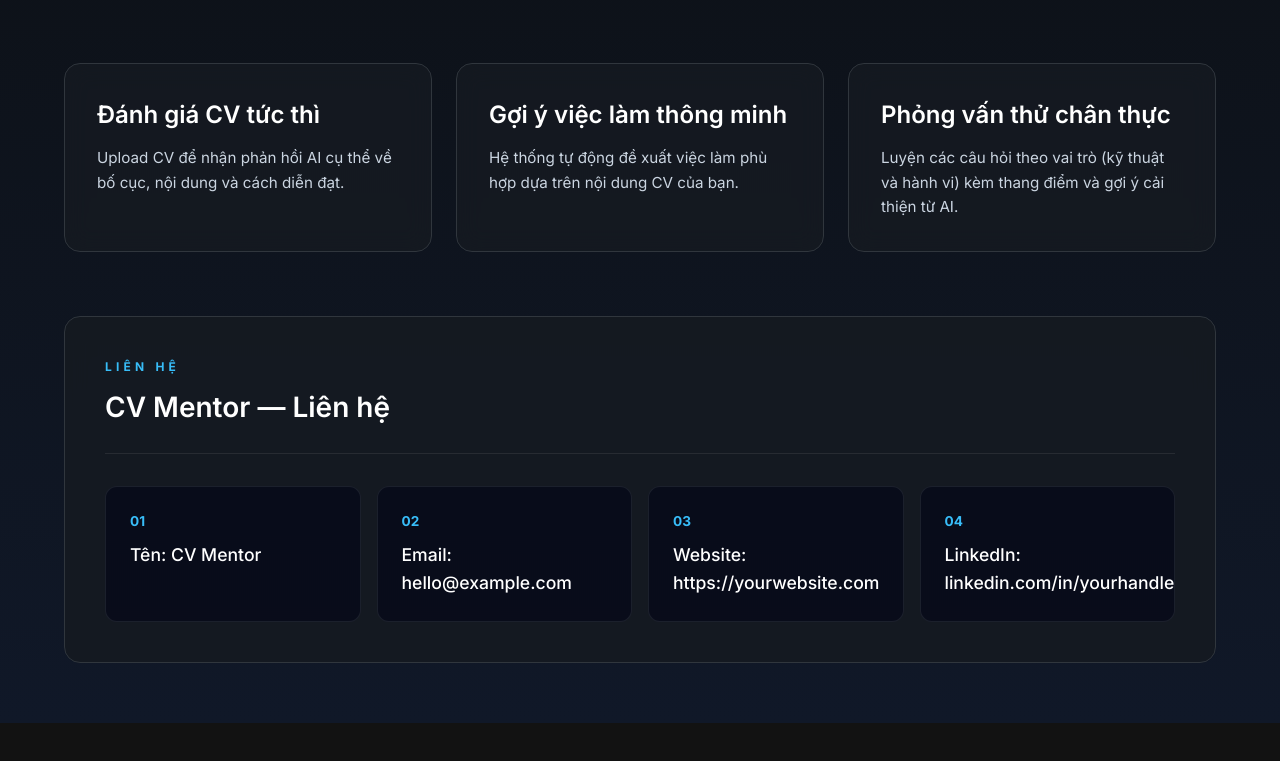
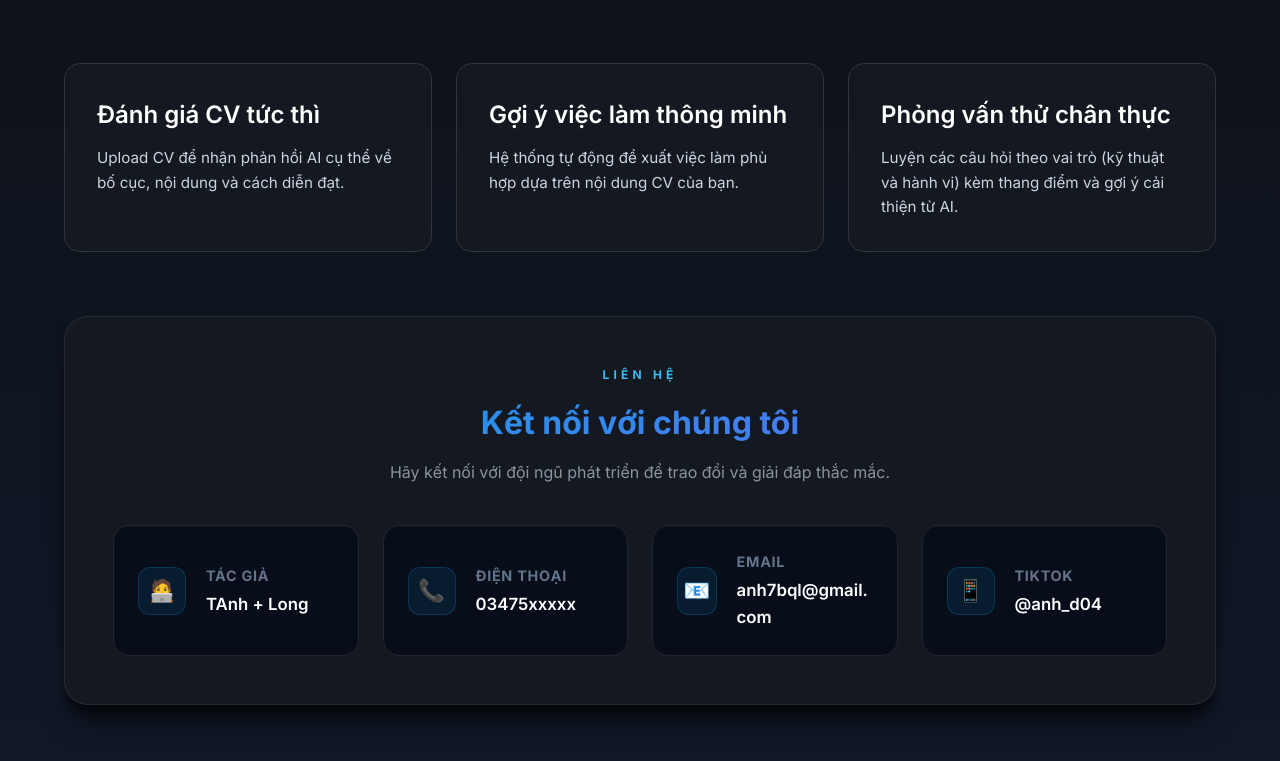
Before and after one commit to Anh17042004/Smart_CV_analys_system, a Vue app in the folder frontend/: page / in a window 1280 px wide. Shown: the part 739-1500 px from the top of the page. Before the commit the page ends 1462 px from the top, so only its background shows below. Built offline with nearby package versions, Linux system fonts and the light colour scheme; no server answers.

Commit message:
design: recreate contact section on landing page with glassmorphic cards

```diff
--- a/frontend/src/locales/en.json
+++ b/frontend/src/locales/en.json
@@ -34,12 +34,11 @@
     "mockInterviewTitle": "Realistic Mock Interviews",
     "mockInterviewDesc": "Practice tailored technical and behavioral questions and get detailed AI scoring and guidance.",
     "flow": "Contact",
-    "flowTitle": "CV Mentor — Get in touch",
-    "seeRecommendations": "",
-    "step1": "Name: CV Mentor",
-    "step2": "Email: hello{'@'}example.com",
-    "step3": "Website: https://yourwebsite.com",
-    "step4": "LinkedIn: linkedin.com/in/yourhandle",
+    "flowTitle": "Connect With Us",
+    "contactSubtitle": "Get in touch with the development team for inquiries and feedback.",
+    "contactAuthors": "Authors",
+    "contactPhone": "Phone",
+    "contactTiktok": "TikTok",
     "candidateRole": "Junior Frontend candidate",
     "cvAnalysisCard": "CV analysis",
     "cvAnalysisCardDesc": "Get structured feedback, scores, strengths, and weaknesses.",
--- a/frontend/src/locales/vi.json
+++ b/frontend/src/locales/vi.json
@@ -34,12 +34,11 @@
     "mockInterviewTitle": "Phỏng vấn thử chân thực",
     "mockInterviewDesc": "Luyện các câu hỏi theo vai trò (kỹ thuật và hành vi) kèm thang điểm và gợi ý cải thiện từ AI.",
     "flow": "Liên hệ",
-    "flowTitle": "CV Mentor — Liên hệ",
-    "seeRecommendations": "",
-    "step1": "Tên: CV Mentor",
-    "step2": "Email: hello{'@'}example.com",
-    "step3": "Website: https://yourwebsite.com",
-    "step4": "LinkedIn: linkedin.com/in/yourhandle",
+    "flowTitle": "Kết nối với chúng tôi",
+    "contactSubtitle": "Hãy kết nối với đội ngũ phát triển để trao đổi và giải đáp thắc mắc.",
+    "contactAuthors": "Tác giả",
+    "contactPhone": "Điện thoại",
+    "contactTiktok": "TikTok",
     "candidateRole": "Ứng viên Frontend Junior",
     "cvAnalysisCard": "Phân tích CV",
     "cvAnalysisCardDesc": "Nhận phản hồi có cấu trúc, điểm mạnh và điểm cần cải thiện.",
--- a/frontend/src/views/Landing.vue
+++ b/frontend/src/views/Landing.vue
@@ -75,33 +75,58 @@
       </article>
     </section>
 
-    <!-- Steps section -->
-    <section class="steps-section glass-card">
-      <div class="steps-header">
-        <div>
-          <p class="step-tag">{{ t('landing.flow') }}</p>
-          <h2 class="step-title" v-html="t('landing.flowTitle')"></h2>
-        </div>
-        <router-link to="/job-recommendation" class="step-link-action">{{ t('landing.seeRecommendations') }}</router-link>
+    <!-- Contact section -->
+    <section class="contact-section glass-card">
+      <div class="contact-header">
+        <p class="contact-tag">{{ t('landing.flow') }}</p>
+        <h2 class="contact-title">{{ t('landing.flowTitle') }}</h2>
+        <p class="contact-subtitle">{{ t('landing.contactSubtitle') }}</p>
       </div>
 
-      <div class="steps-grid">
-        <div class="step-card">
-          <p class="step-num">01</p>
-          <p class="step-label">{{ t('landing.step1') }}</p>
+      <div class="contact-grid">
+        <!-- Card 1: Authors -->
+        <div class="contact-card card-authors">
+          <div class="card-icon-wrapper">
+            <span class="card-icon">🧑‍💻</span>
+          </div>
+          <div class="card-info">
+            <h4>{{ t('landing.contactAuthors') }}</h4>
+            <p>TAnh + Long</p>
+          </div>
         </div>
-        <div class="step-card">
-          <p class="step-num">02</p>
-          <p class="step-label">{{ t('landing.step2') }}</p>
-        </div>
-        <div class="step-card">
-          <p class="step-num">03</p>
-          <p class="step-label">{{ t('landing.step3') }}</p>
-        </div>
-        <div class="step-card">
-          <p class="step-num">04</p>
-          <p class="step-label">{{ t('landing.step4') }}</p>
-        </div>
+
+        <!-- Card 2: Phone -->
+        <a href="tel:03475xxxxx" class="contact-card card-phone">
+          <div class="card-icon-wrapper">
+            <span class="card-icon">📞</span>
+          </div>
+          <div class="card-info">
+            <h4>{{ t('landing.contactPhone') }}</h4>
+            <p>03475xxxxx</p>
+          </div>
+        </a>
+
+        <!-- Card 3: Email -->
+        <a href="mailto:anh7bql@gmail.com" class="contact-card card-email">
+          <div class="card-icon-wrapper">
+            <span class="card-icon">📧</span>
+          </div>
+          <div class="card-info">
+            <h4>Email</h4>
+            <p>anh7bql@gmail.com</p>
+          </div>
+        </a>
+
+        <!-- Card 4: TikTok -->
+        <a href="https://www.tiktok.com/@anh_d04" target="_blank" rel="noopener noreferrer" class="contact-card card-tiktok">
+          <div class="card-icon-wrapper">
+            <span class="card-icon">📱</span>
+          </div>
+          <div class="card-info">
+            <h4>{{ t('landing.contactTiktok') }}</h4>
+            <p>@anh_d04</p>
+          </div>
+        </a>
       </div>
     </section>
   </main>
@@ -354,72 +379,105 @@ const { t } = useI18n()
   line-height: 1.6;
 }
 
-.steps-section {
-  text-align: left;
-  padding: 40px;
+.contact-section {
+  padding: 48px;
+  border-radius: var(--radius-xl);
+  border: 1px solid var(--border-card);
+  background: var(--bg-glass);
+  box-shadow: var(--shadow-modal);
+  text-align: center;
+  margin-top: 32px;
 }
 
-.steps-header {
-  display: flex;
-  justify-content: space-between;
-  align-items: flex-end;
-  flex-wrap: wrap;
-  gap: 16px;
-  border-bottom: 1px solid var(--border-divider);
-  padding-bottom: 24px;
-  margin-bottom: 32px;
+.contact-header {
+  margin-bottom: 40px;
 }
 
-.step-tag {
+.contact-tag {
   font-size: 0.75rem;
   font-weight: 700;
   letter-spacing: 0.35em;
-  color: var(--text-link);
+  color: var(--primary-light);
   text-transform: uppercase;
-  margin-bottom: 8px;
+  margin-bottom: 12px;
 }
 
-.step-title {
-  font-size: 1.75rem;
+.contact-title {
+  font-size: 2rem;
+  font-weight: 700;
+  background: var(--gradient-primary);
+  -webkit-background-clip: text;
+  -webkit-text-fill-color: transparent;
+  margin: 0 0 12px 0;
+}
+
+.contact-subtitle {
+  font-size: 1rem;
+  color: var(--text-secondary);
+  max-width: 600px;
+  margin: 0 auto;
+}
+
+.contact-grid {
+  display: grid;
+  grid-template-columns: repeat(auto-fit, minmax(240px, 1fr));
+  gap: 24px;
+}
+
+.contact-card {
+  display: flex;
+  align-items: center;
+  gap: 20px;
+  padding: 24px;
+  border-radius: var(--radius-lg);
+  background: var(--bg-card-inner);
+  border: 1px solid var(--border-color);
+  text-decoration: none;
+  transition: all var(--transition-normal);
+  text-align: left;
+  color: inherit;
+}
+
+.contact-card:hover {
+  transform: translateY(-5px);
+  border-color: var(--border-highlight);
+  box-shadow: 0 8px 30px rgba(14, 165, 233, 0.15);
+  background: var(--bg-hover-subtle);
+}
+
+.card-icon-wrapper {
+  display: flex;
+  align-items: center;
+  justify-content: center;
+  width: 48px;
+  height: 48px;
+  border-radius: 12px;
+  background: rgba(14, 165, 233, 0.1);
+  border: 1px solid rgba(14, 165, 233, 0.2);
+  font-size: 1.35rem;
+  transition: all var(--transition-fast);
+}
+
+.contact-card:hover .card-icon-wrapper {
+  background: var(--gradient-primary);
+  border-color: transparent;
+  transform: scale(1.1);
+}
+
+.card-info h4 {
+  font-size: 0.9rem;
+  font-weight: 700;
+  color: var(--text-label);
+  text-transform: uppercase;
+  letter-spacing: 0.05em;
+  margin: 0 0 4px 0;
+}
+
+.card-info p {
+  font-size: 1.05rem;
   font-weight: 600;
   color: var(--text-heading);
   margin: 0;
-}
-
-.step-link-action {
-  font-size: 0.95rem;
-  color: var(--text-link);
-  font-weight: 500;
-}
-
-.step-link-action:hover {
-  text-decoration: underline;
-}
-
-.steps-grid {
-  display: grid;
-  grid-template-columns: repeat(auto-fit, minmax(220px, 1fr));
-  gap: 16px;
-}
-
-.step-card {
-  background-color: var(--bg-card-inner);
-  border: 1px solid var(--border-card);
-  border-radius: var(--radius-md);
-  padding: 24px;
-}
-
-.step-num {
-  font-size: 0.85rem;
-  font-weight: 700;
-  color: var(--text-link);
-  margin-bottom: 8px;
-}
-
-.step-label {
-  font-size: 1.1rem;
-  font-weight: 500;
-  color: var(--text-heading);
-  margin: 0;
+  word-break: break-all;
 }
 </style>
```
